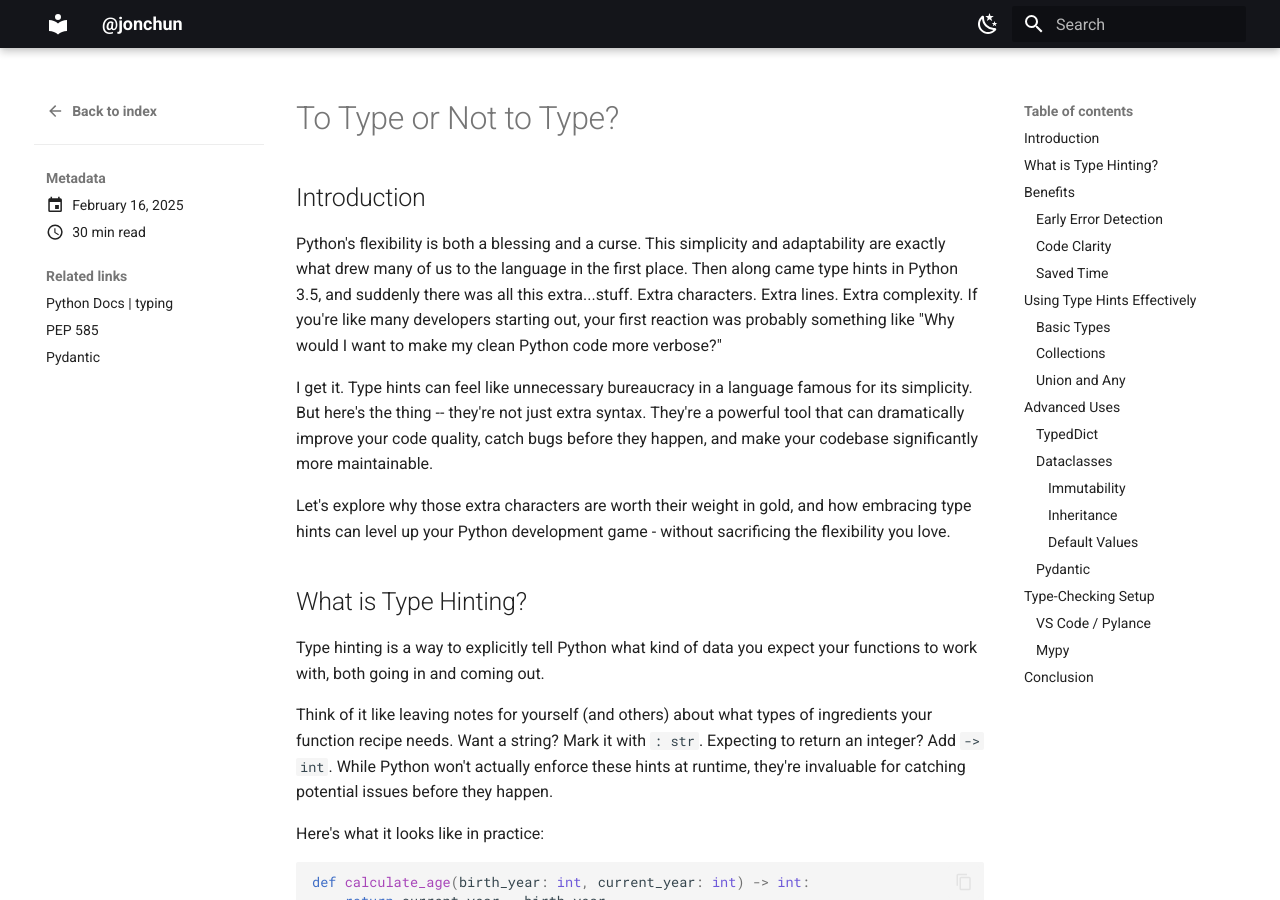
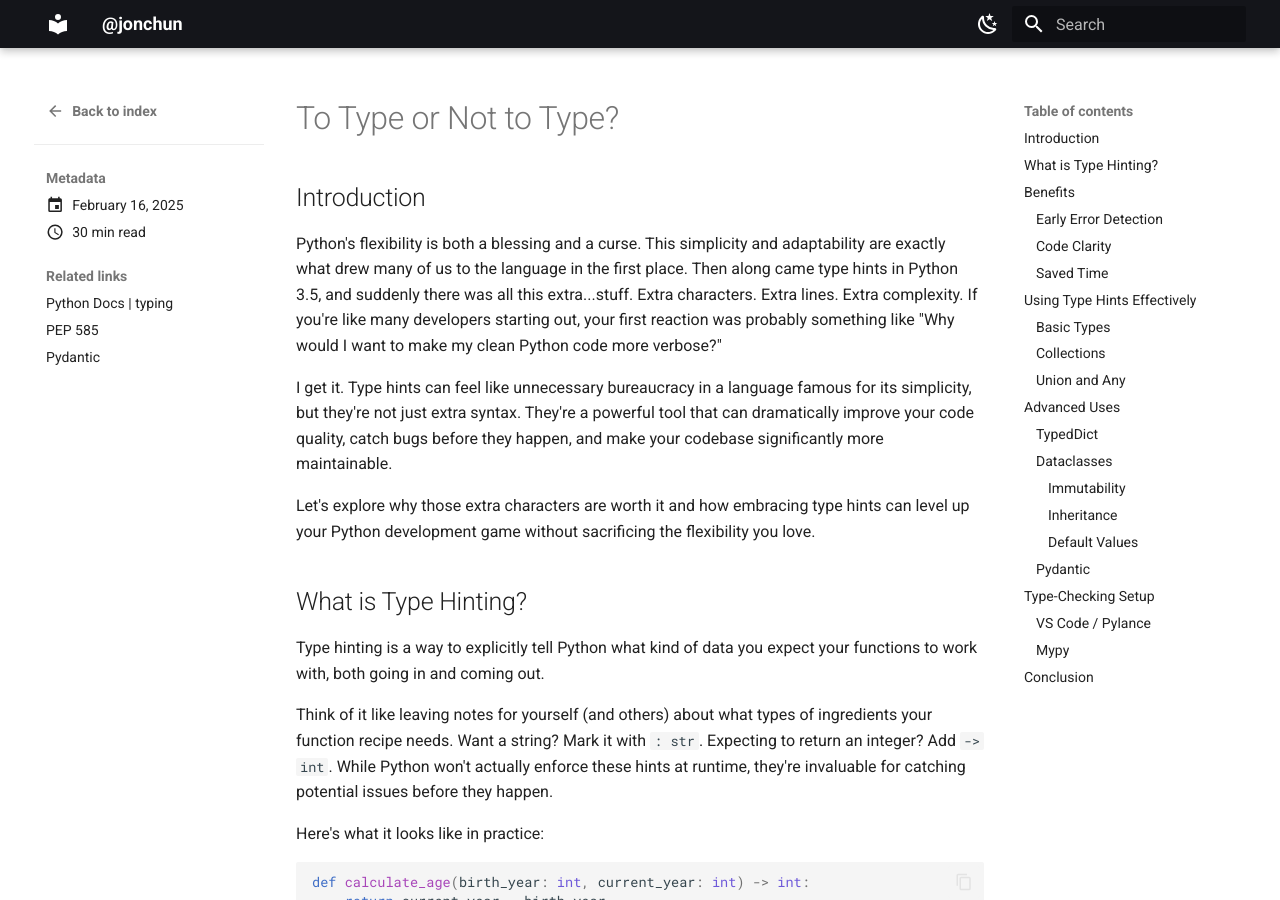
Before and after one commit to jonchun/jonchun.github.io, an MkDocs documentation site: the page built from docs/blog/posts/2025-02-16_python_typing.md, in a window 1280 px wide and 900 px high. Built offline with MkDocs 1.6.1 and Material for MkDocs 9.7.7, drawn with Linux system fonts in a browser that asks for light colours.

Commit message:
Cleanup Intro

```diff
--- a/docs/blog/posts/2025-02-16_python_typing.md
+++ b/docs/blog/posts/2025-02-16_python_typing.md
@@ -14,9 +14,9 @@ links:
 
 Python's flexibility is both a blessing and a curse. This simplicity and adaptability are exactly what drew many of us to the language in the first place. Then along came type hints in Python 3.5, and suddenly there was all this extra...stuff. Extra characters. Extra lines. Extra complexity. If you're like many developers starting out, your first reaction was probably something like "Why would I want to make my clean Python code more verbose?"
 
-I get it. Type hints can feel like unnecessary bureaucracy in a language famous for its simplicity. But here's the thing -- they're not just extra syntax. They're a powerful tool that can dramatically improve your code quality, catch bugs before they happen, and make your codebase significantly more maintainable.
+I get it. Type hints can feel like unnecessary bureaucracy in a language famous for its simplicity, but they're not just extra syntax. They're a powerful tool that can dramatically improve your code quality, catch bugs before they happen, and make your codebase significantly more maintainable.
 
-Let's explore why those extra characters are worth their weight in gold, and how embracing type hints can level up your Python development game - without sacrificing the flexibility you love.
+Let's explore why those extra characters are worth it and how embracing type hints can level up your Python development game without sacrificing the flexibility you love.
 
 ## What is Type Hinting?
 
```
